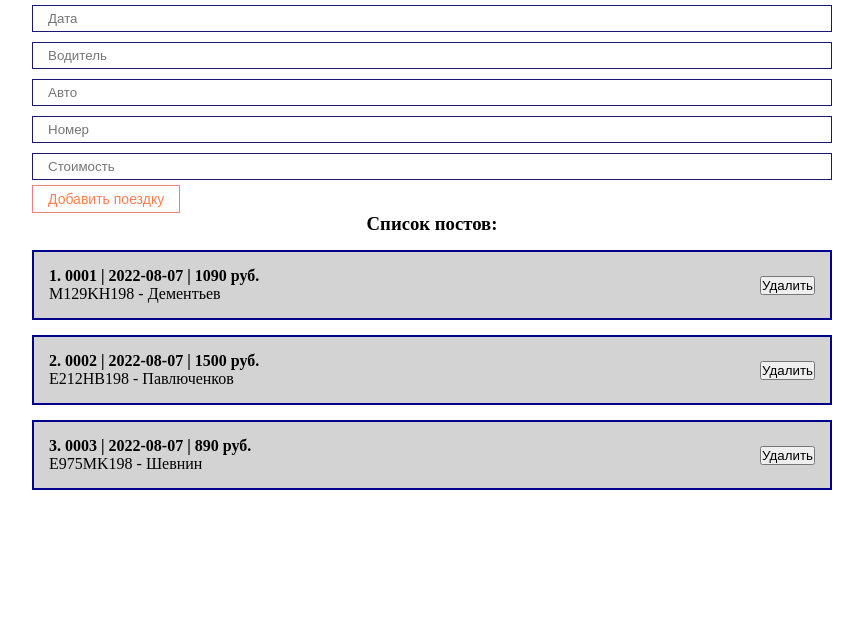
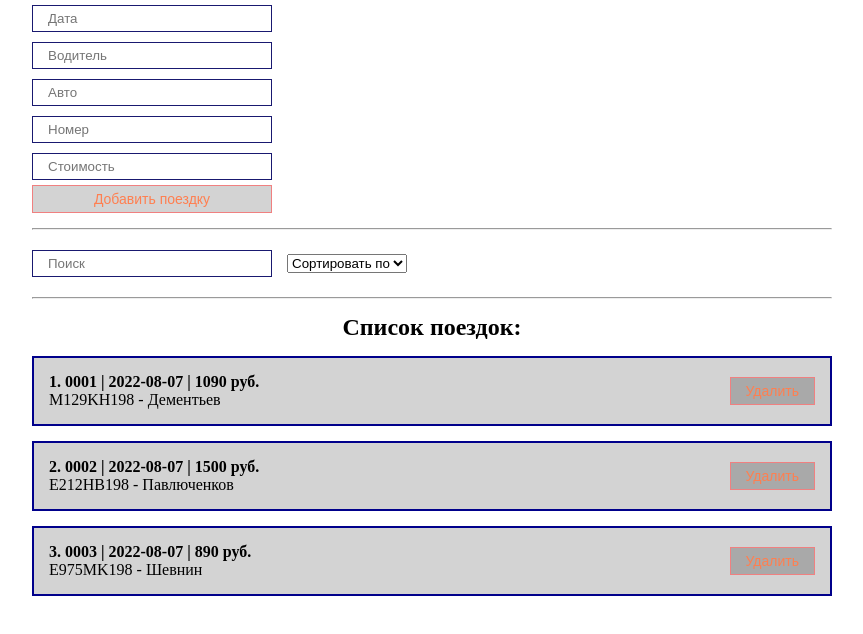
Before and after one commit to KD3821/st_report_js, a React (Create React App) app: page /rides in a window 1280 px wide. Shown: the top 634 px of the page, without its empty margins (208-1071 px from the left). Built offline with nearby package versions, Linux system fonts and the light colour scheme.

Commit message:
sort and search funcs added

```diff
--- a/src/App.js
+++ b/src/App.js
@@ -1,8 +1,8 @@
-import React, {useRef, useState} from 'react';
+import React, {useState, useMemo} from 'react';
 import './styles/App.css';
 import RideList from "./components/RideList";
-import MyButton from "./components/UI/button/MyButton";
-import MyInput from "./components/UI/input/MyInput";
+import RideForm from "./components/RideForm";
+import RideFilter from "./components/RideFilter";
 
 function App() {
     const [rides, setRides] = useState([
@@ -11,62 +11,39 @@ function App() {
         { id: 3, number: '0003', date: '2022-08-07', price: 890, car: 'E975MK198', driver: 'Шевнин'},
     ])
 
-    const [ride, setRide] = useState({
-        number: '',
-        date: '',
-        price: '',
-        car: '',
-        driver: ''
-    })
+    const [filter, setFilter] = useState({ sort: '', query: ''})
 
-    const addNewRide = (e) => {
-        e.preventDefault()
-        setRides([...rides, {...ride, id: Date.now()}])
-        setRide({
-            number: '',
-            date: '',
-            price: '',
-            car: '',
-            driver: ''
-        })
+    const sortedRides = useMemo( () => {
+        console.log('работает сортировка')
+        if(filter.sort) {
+            return [...rides].sort((a,b) => a[filter.sort].localeCompare(b[filter.sort]))
+        }
+        return rides;
+    }, [filter.sort, rides])
+
+    const sortedAndSearchedRides = useMemo( () => {
+        console.log('работает поиск')
+        return sortedRides.filter(ride => ride.driver.toLowerCase().includes(filter.query))
+    }, [filter.query, sortedRides])
+
+    const createRide = (newRide) => {
+        setRides([...rides, newRide])
     }
+    const removeRide = (ride) => {
+        setRides(rides.filter(r => r.id !== ride.id))
+    }
+
     return (
-    <div className="App">
-        <form>
-            <MyInput
-                value={ride.date}
-                onChange={e => setRide({...ride, date: e.target.value})}
-                type="text"
-                placeholder="Дата"
+        <div className="App">
+            <RideForm create={createRide}/>
+            <hr style={{margin: '15px 0'}}/>
+            <RideFilter
+                filter={filter}
+                setFilter={setFilter}
             />
-            <MyInput
-                value={ride.driver}
-                onChange={e => setRide({...ride, driver: e.target.value})}
-                type="text"
-                placeholder="Водитель"
-            />
-            <MyInput
-                value={ride.car}
-                onChange={e => setRide({...ride, car: e.target.value})}
-                type="text"
-                placeholder="Авто"
-            />
-            <MyInput
-                value={ride.number}
-                onChange={e => setRide({...ride, number: e.target.value})}
-                type="text"
-                placeholder="Номер"
-            />
-            <MyInput
-                value={ride.price}
-                onChange={e => setRide({...ride, price: e.target.value})}
-                type="text"
-                placeholder="Cтоимость"
-            />
-            <MyButton onClick={addNewRide}>Добавить поездку</MyButton>
-        </form>
-        <RideList orders={rides} title="Список постов"/>
-    </div>
+            <hr style={{margin: '15px 0'}}/>
+            <RideList remove={removeRide} orders={sortedAndSearchedRides} title="Список поездок"/>
+        </div>
     );
 }
 
--- /dev/null
+++ b/src/components/RideFilter.jsx
@@ -0,0 +1,26 @@
+import React from 'react';
+import MyInput from "./UI/input/MyInput";
+import MySelect from "./UI/select/MySelect";
+
+const RideFilter = ({filter, setFilter} ) => {
+    return (
+        <div>
+            <MyInput
+                value={filter.query}
+                onChange = {e => setFilter({...filter, query: e.target.value})}
+                placeholder="Поиск"
+            />
+            <MySelect
+                value={filter.sort}
+                onChange={selectedSort => setFilter({...filter, sort: selectedSort})}
+                defaultValue="Сортировать по"
+                options={[
+                    {value: 'driver', name: 'По водителю'},
+                    {value: 'car', name: 'По авто'}
+                ]}
+            />
+        </div>
+    );
+};
+
+export default RideFilter;
--- /dev/null
+++ b/src/components/RideForm.jsx
@@ -0,0 +1,66 @@
+import React, {useState} from 'react';
+import MyInput from "./UI/input/MyInput";
+import MyButton from "./UI/button/MyButton";
+
+const RideForm = ({create}) => {
+    const [ride, setRide] = useState({
+        number: '',
+        date: '',
+        price: '',
+        car: '',
+        driver: ''
+    })
+
+    const addNewRide = (e) => {
+        e.preventDefault()
+        const newRide = {
+            ...ride, id: Date.now()
+        }
+        create(newRide)
+        setRide({
+            number: '',
+            date: '',
+            price: '',
+            car: '',
+            driver: ''
+        })
+    }
+
+    return (
+        <form style={{display: 'flex', flexDirection: 'column'}}>
+            <MyInput
+                value={ride.date}
+                onChange={e => setRide({...ride, date: e.target.value})}
+                type="text"
+                placeholder="Дата"
+            />
+            <MyInput
+                value={ride.driver}
+                onChange={e => setRide({...ride, driver: e.target.value})}
+                type="text"
+                placeholder="Водитель"
+            />
+            <MyInput
+                value={ride.car}
+                onChange={e => setRide({...ride, car: e.target.value})}
+                type="text"
+                placeholder="Авто"
+            />
+            <MyInput
+                value={ride.number}
+                onChange={e => setRide({...ride, number: e.target.value})}
+                type="text"
+                placeholder="Номер"
+            />
+            <MyInput
+                value={ride.price}
+                onChange={e => setRide({...ride, price: e.target.value})}
+                type="text"
+                placeholder="Cтоимость"
+            />
+            <MyButton onClick={addNewRide} style={{width: '30%', backgroundColor: 'lightgrey'}}>Добавить поездку</MyButton>
+        </form>
+    )
+}
+
+export default RideForm
--- a/src/components/RideItem.jsx
+++ b/src/components/RideItem.jsx
@@ -1,18 +1,20 @@
 import React from "react";
+import MyButton from "./UI/button/MyButton";
 
 
 const RideItem = (props) => {
-    console.log(props);
     return (
         <div className="ride">
             <div className="ride__info">
-                <strong>{props.id}. {props.iride.number} | {props.iride.date} | {props.iride.price} руб.</strong>
+                <strong>{props.list_id}. {props.iride.number} | {props.iride.date} | {props.iride.price} руб.</strong>
                 <div>
                     {props.iride.car} - {props.iride.driver}
                 </div>
             </div>
             <div className="ride__btns">
-                <button>Удалить</button>
+                <MyButton onClick={() => props.remove(props.iride)}>
+                    Удалить
+                </MyButton>
             </div>
         </div>
     )
--- a/src/components/RideList.jsx
+++ b/src/components/RideList.jsx
@@ -1,14 +1,22 @@
 import React from 'react';
 import RideItem from "./RideItem";
 
-const RideList = ({orders, title}) => {
+const RideList = ({orders, title, remove}) => {
+    if (!orders.length) {
+        return (
+            <h2 style={{ textAlign: 'center', color: 'red'}}>
+                Поездки не найдены!
+            </h2>
+        )
+    }
+
     return (
         <div>
-            <h3 style={{ textAlign: 'center'}}>
+            <h2 style={{ textAlign: 'center'}}>
                 {title}:
-            </h3>
-            {orders.map( (xride, index) =>
-                <RideItem id={index + 1} iride={xride} key={xride.id}/>
+            </h2>
+            {orders.map((xride, index) =>
+                <RideItem remove={remove} list_id={index + 1} iride={xride} key={xride.id}/>
             )}
         </div>
     );
--- a/src/components/UI/button/MyButton.module.css
+++ b/src/components/UI/button/MyButton.module.css
@@ -5,4 +5,5 @@
     background: transparent;
     border: 1px solid lightcoral;
     cursor: pointer;
+    background-color: darkgrey;
 }
--- a/src/components/UI/input/MyInput.module.css
+++ b/src/components/UI/input/MyInput.module.css
@@ -1,5 +1,5 @@
 .MyInput {
-    width: 100%;
+    width: 30%;
     padding: 5px 15px;
     margin: 5px 0;
     border: 1px solid midnightblue;
--- /dev/null
+++ b/src/components/UI/select/MySelect.jsx
@@ -0,0 +1,20 @@
+import React from 'react';
+
+const MySelect = ({options, defaultValue, value, onChange}) => {
+    return (
+        <select
+            value={value}
+            onChange={event => onChange(event.target.value)}
+            style={{margin: '0 15px'}}
+        >
+            <option disabled={true} value="">{defaultValue}</option>
+            {options.map(option =>
+                <option value={option.value} key={option.value}>
+                    {option.name}
+                </option>
+            )}
+        </select>
+    );
+};
+
+export default MySelect;
```
Also changed, not shown: src/components/UI/select/MySelect.module.css (added).
